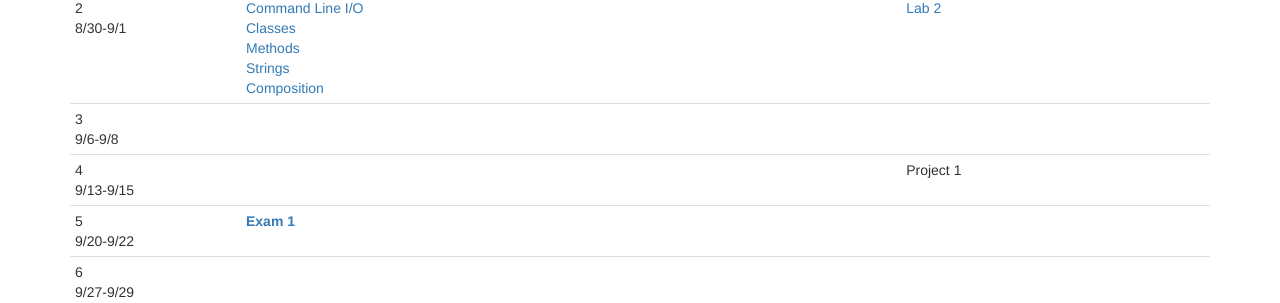
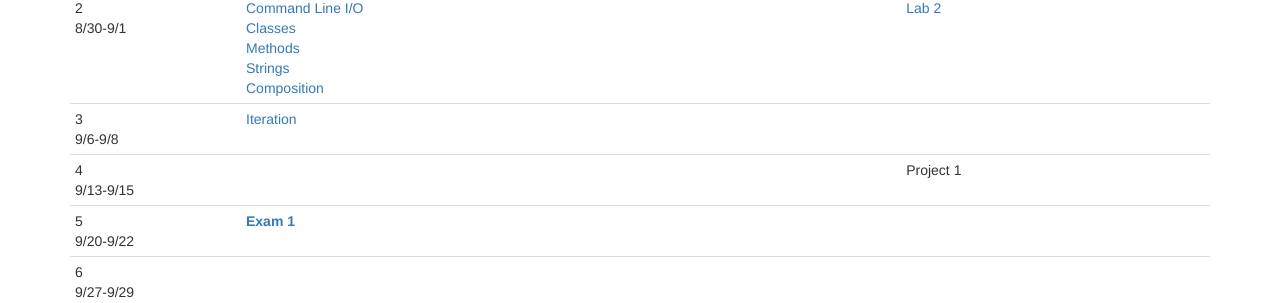
Before and after one commit to CS112-F16/cs112-f16.github.io, a Jekyll site: the page built from schedule.html, in a window 1280 px wide and 1187 px high. Shown: the part 330-633 px from the top of the window. Built offline with Jekyll 4.4.1, drawn with Linux system fonts in a browser that asks for light colours.

Commit message:
add link to iteration notes

```diff
--- a/schedule.html
+++ b/schedule.html
@@ -43,7 +43,9 @@ title: Schedule
     </tr>
     <tr>
       <td>3<br/>9/6-9/8</td>
-      <td></td>
+      <td>
+      <a href="https://github.com/CS112-F16/notes/blob/master/iteration.md">Iteration</a><br/>
+      </td>
       <td></td>
       <td></td>
     </tr>
```
